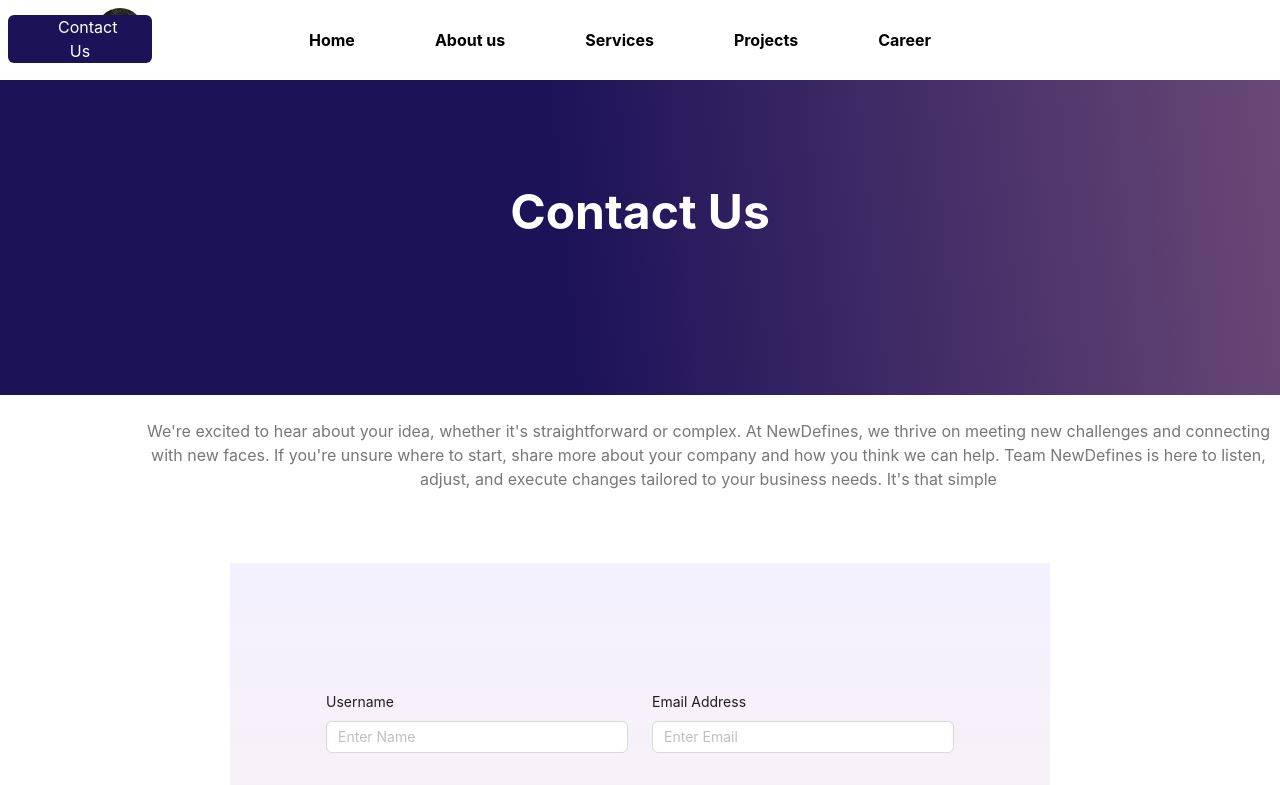
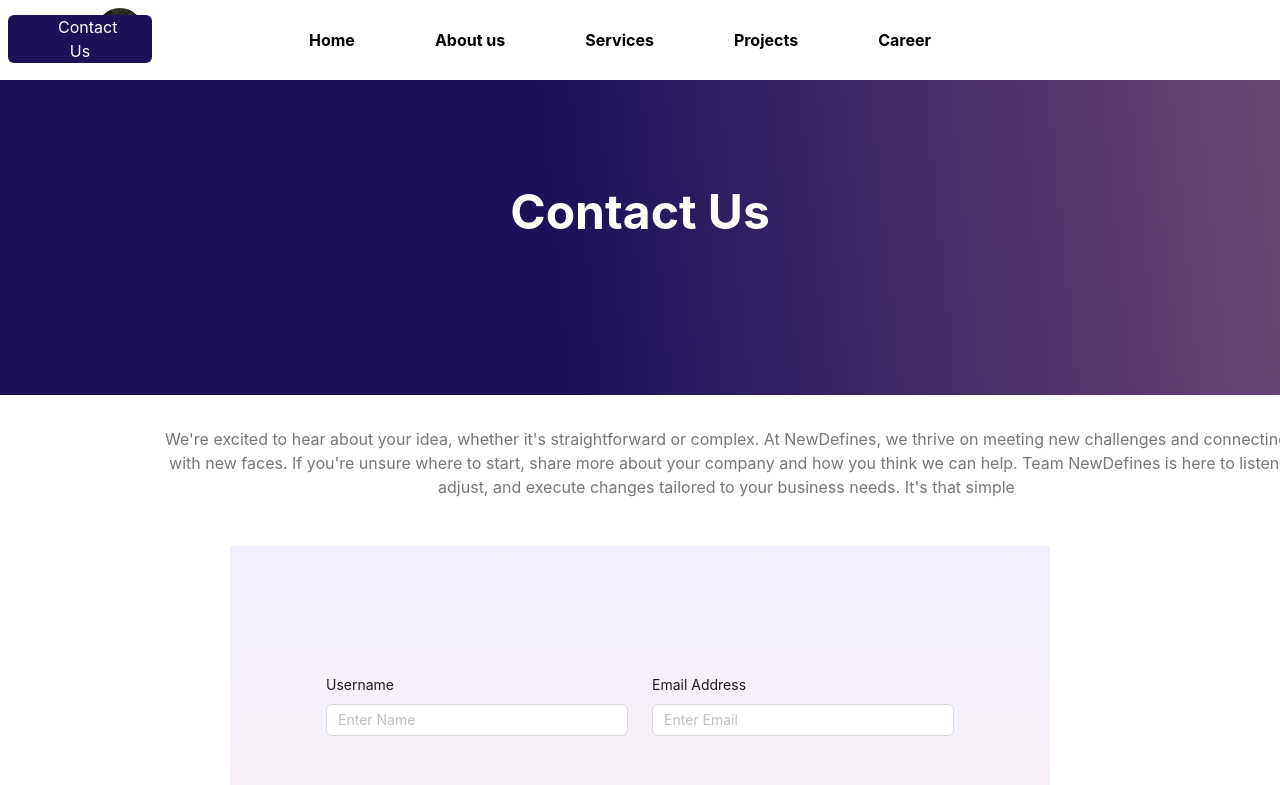
Before and after one commit to sai034/react-tailwind-contact-page, a React (Create React App) app: page / in a window 1280 px wide. Shown: the top 785 px of the page. Built offline with nearby package versions, Linux system fonts and the light colour scheme.

Commit message:
tailwind changes

```diff
--- a/src/App.css
+++ b/src/App.css
@@ -17,7 +17,7 @@
 } */
 
 /* Form Space */
-.form-space{
+.form-place{
 
     width: 820px;
     height: 700px;
@@ -64,10 +64,11 @@ background: linear-gradient(84.22deg, #1C1258 43.78%, #FFB0B0 207.86%);
 
 /*Para Text*/
 .container3 {
-position: absolute;
+/* position: absolute; */
 width: 1133px;
 height: 119px;
-left: 142px;
+/* left: 142px; */
 text-align: center;
 color: #777777;
+margin-left: 160px;
 }
--- a/src/App.jsx
+++ b/src/App.jsx
@@ -37,23 +37,25 @@ function App() {
        </div>
        </div>
       </div>
-        <br />
+        {/* <br /> */}
        {/* Setting width,height,left,height and text-align using css*/}
-        <div className='container3'>
+        <div className='mt-8 container3'>
           <span>We're excited to hear about your idea, whether it's straightforward or complex. At NewDefines, we thrive on meeting new challenges
             and connecting with new faces. If you're unsure where to start, share more about your company and how you think we can help. Team
              NewDefines is here to listen, adjust, and execute changes tailored to your business needs. It's that simple</span>
           </div>
-          <br />   <br />   <br />   <br />   <br />   <br />
+          {/* <br />   <br />   <br />   <br />   <br />   <br />     */}
         {/* Setting margin-left and margin-right: 64px and setting the content in center using flex and setting margin left and right:64px*/}
-        <div className="mx -16 flex justify-center items-center">
+
+        <div className="mx-16 flex justify-center items-center ">
           {/* Setting the form space */}
-        <div className='form-space'>
+        <div className='form-place '>
            {/* Setting the form usng ant design */}
            <Forms />
 
       </div>
       </div>
+
       <br/> <br />
      {/* Setting footer using css (height and top) and tailwiind css (width) */}
       <div className='w-full container2'>
```
